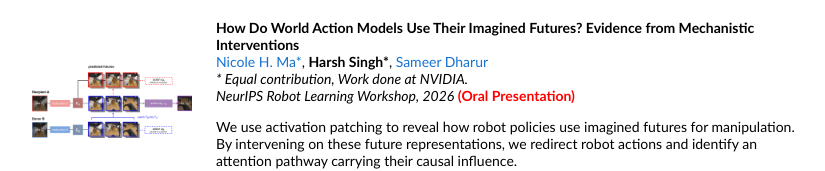
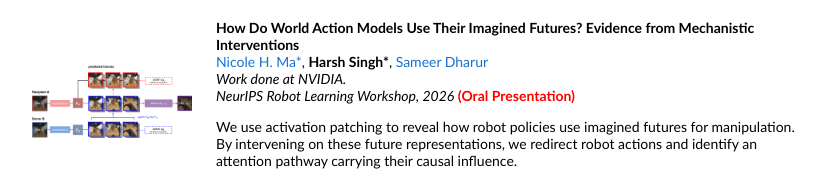
Before and after one commit to singhh5050/my-website, a plain HTML site: page index.html in a window 1280 px wide. Shown: the part 433-604 px from the top of the page, without its empty margins (224-1049 px from the left). Drawn offline with Linux system fonts and the light colour scheme.

Commit message:
Simplify World Action Models contribution note

```diff
--- a/index.html
+++ b/index.html
@@ -114,7 +114,7 @@
                 <a href="https://www.nicolema.com/">Nicole H. Ma*</a>, <strong>Harsh Singh*</strong>,
                 <a href="https://research.nvidia.com/person/sameer-dharur">Sameer Dharur</a>
                 <br>
-                <em>* Equal contribution, Work done at NVIDIA.</em>
+                <em>Work done at NVIDIA.</em>
                 <br>
                 <em>NeurIPS Robot Learning Workshop, 2026</em> <strong style="color:red">(Oral Presentation)</strong>
                 <p>
```
